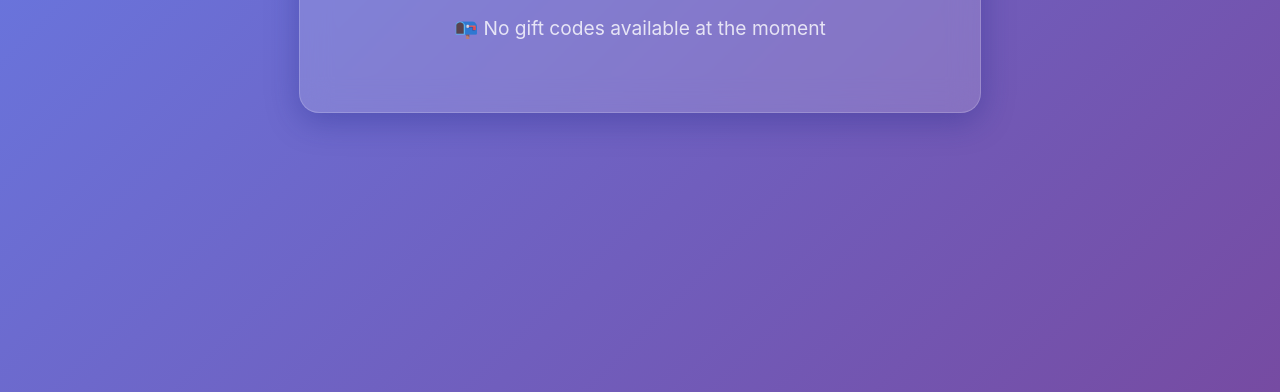
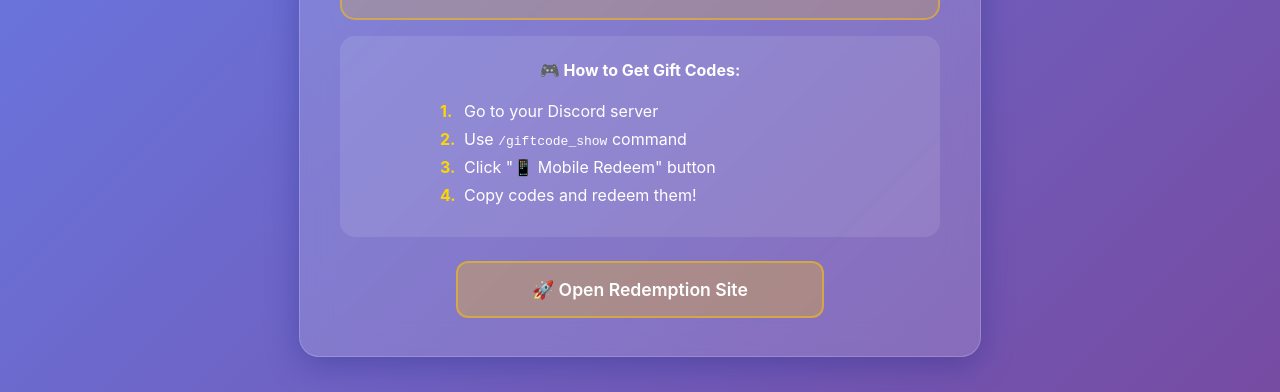
Before and after one commit to JOLT-dailyAi/A9, a plain HTML site: page gc_show.html in a window 1280 px wide. Shown: the part 440-832 px from the top of the page. Drawn offline with Linux system fonts and the light colour scheme.

Commit message:
Update gc_show.html

```diff
--- a/gc_show.html
+++ b/gc_show.html
@@ -347,7 +347,8 @@
             const codesParam = urlParams.get('codes');
 
             if (!codesParam) {
-                showNoCodes();
+                // Show demo codes or instructions when no codes provided
+                showDemoCodes();
                 return;
             }
 
@@ -357,21 +358,58 @@
                 codes = JSON.parse(decodedCodes);
 
                 if (!Array.isArray(codes) || codes.length === 0) {
-                    showNoCodes();
+                    showDemoCodes();
                     return;
                 }
 
                 displayCodes();
             } catch (err) {
                 console.error('Failed to parse codes:', err);
-                showNoCodes();
+                showDemoCodes();
             }
         }
 
-        // Show no codes message
-        function showNoCodes() {
-            document.getElementById('loadingContainer').style.display = 'none';
-            document.getElementById('noCodesMessage').style.display = 'block';
+        // Show demo codes when no URL parameters provided
+        function showDemoCodes() {
+            const loadingContainer = document.getElementById('loadingContainer');
+            const codesContainer = document.getElementById('codesContainer');
+            const redeemBtn = document.getElementById('redeemBtn');
+
+            loadingContainer.style.display = 'none';
+            codesContainer.style.display = 'block';
+            redeemBtn.style.display = 'block';
+
+            // Create demo message
+            codesContainer.innerHTML = `
+                <div style="text-align: center; padding: 2rem; background: rgba(255, 193, 7, 0.2); border: 2px solid rgba(255, 193, 7, 0.5); border-radius: 15px; margin-bottom: 1rem;">
+                    <h3 style="margin-top: 0; color: #FFD700;">📱 Mobile Gift Code Helper</h3>
+                    <p style="margin-bottom: 1rem; opacity: 0.9;">This page helps you copy gift codes on mobile devices and in Discord's browser.</p>
+                    <p style="font-size: 0.9rem; opacity: 0.8;">To use this page, it should be opened from the Discord bot with gift codes as parameters.</p>
+                    <p style="font-size: 0.9rem; opacity: 0.7; margin-top: 1rem;">Use <code>/giftcode_show</code> in Discord to view available codes here.</p>
+                </div>
+
+                <div style="text-align: center; padding: 1.5rem; background: rgba(255, 255, 255, 0.1); border-radius: 15px; margin-bottom: 1rem;">
+                    <h4 style="margin-top: 0;">🎮 How to Get Gift Codes:</h4>
+                    <div style="text-align: left; max-width: 400px; margin: 0 auto;">
+                        <div style="margin: 0.5rem 0; padding-left: 1.5rem; position: relative;">
+                            <span style="position: absolute; left: 0; color: #FFD700; font-weight: bold;">1.</span>
+                            Go to your Discord server
+                        </div>
+                        <div style="margin: 0.5rem 0; padding-left: 1.5rem; position: relative;">
+                            <span style="position: absolute; left: 0; color: #FFD700; font-weight: bold;">2.</span>
+                            Use <code>/giftcode_show</code> command
+                        </div>
+                        <div style="margin: 0.5rem 0; padding-left: 1.5rem; position: relative;">
+                            <span style="position: absolute; left: 0; color: #FFD700; font-weight: bold;">3.</span>
+                            Click "📱 Mobile Redeem" button
+                        </div>
+                        <div style="margin: 0.5rem 0; padding-left: 1.5rem; position: relative;">
+                            <span style="position: absolute; left: 0; color: #FFD700; font-weight: bold;">4.</span>
+                            Copy codes and redeem them!
+                        </div>
+                    </div>
+                </div>
+            `;
         }
 
         // Display the codes
```
